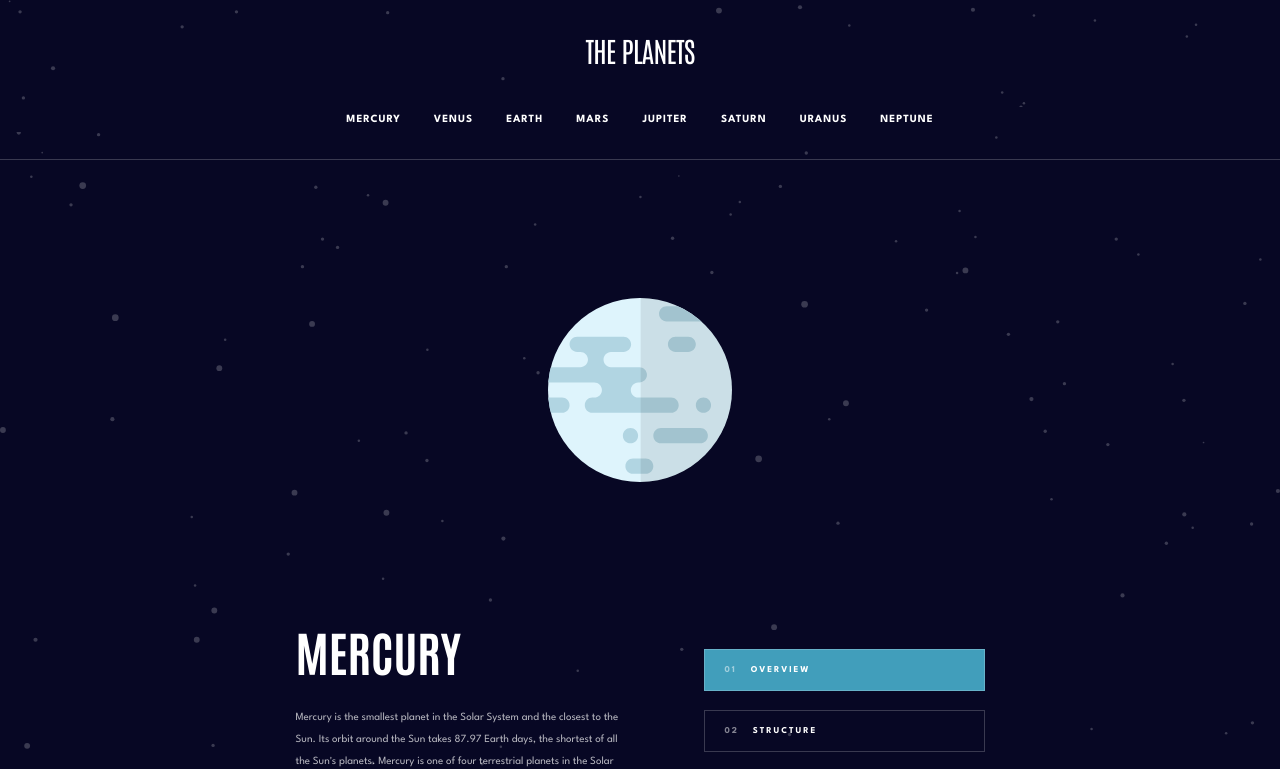
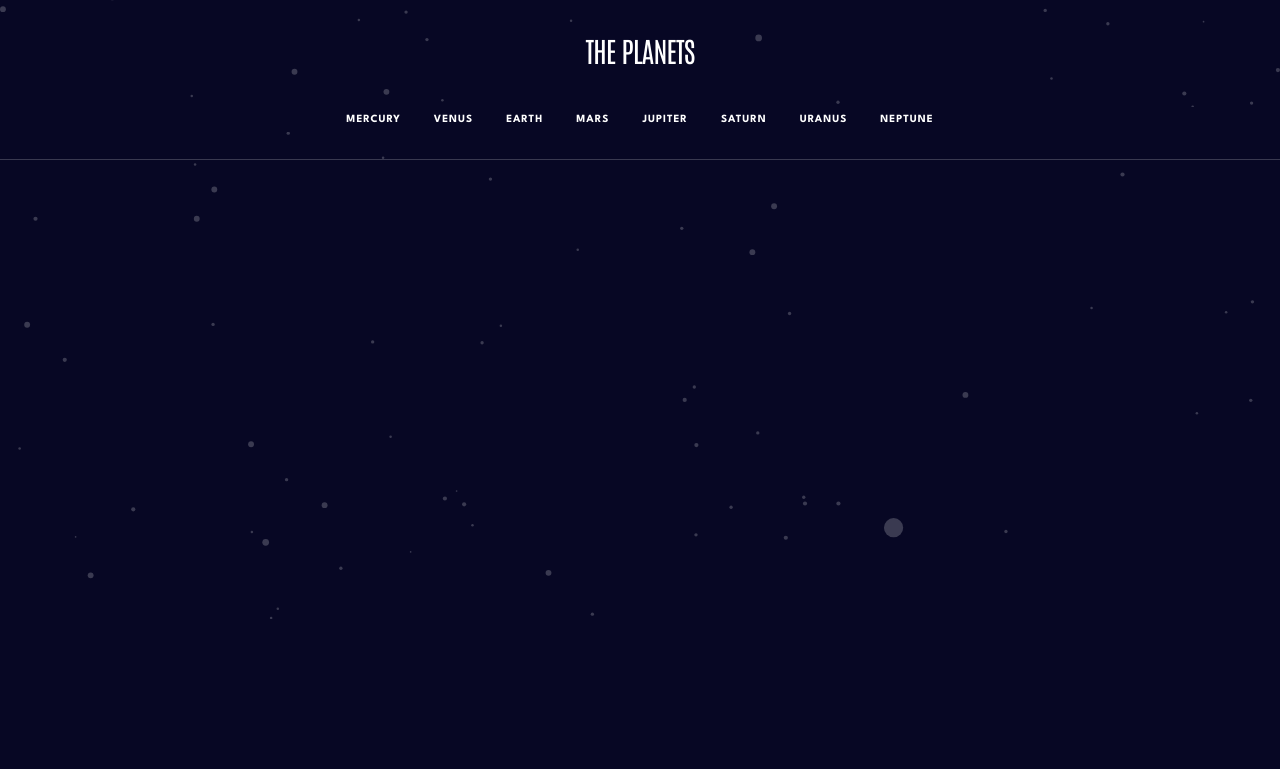
Before and after one commit to DavitDvalashvili/Planets-fact-site, a React (Vite) app: page / in a window 1280 px wide. Before the commit this address led to /Mercury. Shown: the top 769 px of the page. Built offline with nearby package versions, Linux system fonts and the light colour scheme.

Commit message:
fix: fix bugs

```diff
--- a/src/App.tsx
+++ b/src/App.tsx
@@ -4,12 +4,11 @@ import Header from "./components/Header";
 import { Route, Routes } from "react-router-dom";
 import Planets from "./components/Planets";
 import data from "./data.json";
-import Home from "./components/Home";
 
 export const activeContext = createContext<string | null>(null);
 
 function App() {
-  const [activePage, setActivePage] = useState("Mercury");
+  const [activePage, setActivePage] = useState("");
 
   return (
     <>
@@ -18,10 +17,9 @@ function App() {
         <Header setActivePage={setActivePage} activePage={activePage} />
         <activeContext.Provider value={activePage}>
           <Routes>
-            <Route path="/" index element={<Home />} />
             {data.map((planet) => (
               <Route
-                path={planet.name}
+                path={`${planet.name}`}
                 key={planet.name}
                 element={<Planets />}
               />
--- a/src/components/Home.tsx
+++ /dev/null
@@ -1,8 +0,0 @@
-import { Navigate } from "react-router-dom";
-
-const Home = () => {
-  if (true) {
-    return <Navigate to="Mercury" />;
-  }
-};
-export default Home;
--- a/src/components/Planets.tsx
+++ b/src/components/Planets.tsx
@@ -12,13 +12,15 @@ const Planets = () => {
   const [categoryIndex, setCategoryIndex] = useState(1);
 
   data.map((planet, index) => {
-    if (planet.name === context) {
+    if (planet.name === location.pathname.slice(1)) {
       useEffect(() => {
         setActiveIndex(index);
-        //setCategoryIndex(1);
+        setCategoryIndex(1);
       }, [context]);
     }
   });
+
+  console.log(location.pathname.slice(1));
 
   //target inner width of the window
   const [innerWidth, setInnerWidth] = useState<number>(window.innerWidth);
--- a/src/data.json
+++ b/src/data.json
@@ -19,9 +19,9 @@
     "radius": "2,439.7 KM",
     "temperature": "430°c",
     "images": {
-      "planet": "/../public/assets/planet-mercury.svg",
-      "internal": "/../public/assets/planet-mercury-internal.svg",
-      "geology": "/../public/assets/geology-mercury.png"
+      "planet": "./../public/assets/planet-mercury.svg",
+      "internal": "./../public/assets/planet-mercury-internal.svg",
+      "geology": "./../public/assets/geology-mercury.png"
     }
   },
   {
@@ -44,9 +44,9 @@
     "radius": "6,051.8 KM",
     "temperature": "471°c",
     "images": {
-      "planet": "/../public/assets/planet-venus.svg",
-      "internal": "/../public/assets/planet-venus-internal.svg",
-      "geology": "/../public/assets/geology-venus.png"
+      "planet": "./../public/assets/planet-venus.svg",
+      "internal": "./../public/assets/planet-venus-internal.svg",
+      "geology": "./../public/assets/geology-venus.png"
     }
   },
   {
@@ -69,9 +69,9 @@
     "radius": "6,371 KM",
     "temperature": "16°c",
     "images": {
-      "planet": "../public/assets/planet-earth.svg",
-      "internal": "../public/assets/planet-earth-internal.svg",
-      "geology": "../public/assets/geology-earth.png"
+      "planet": "./../public/assets/planet-earth.svg",
+      "internal": "./../public/assets/planet-earth-internal.svg",
+      "geology": "./../public/assets/geology-earth.png"
     }
   },
   {
@@ -94,9 +94,9 @@
     "radius": "3,389.5 KM",
     "temperature": "-28°c",
     "images": {
-      "planet": "/../public/assets/planet-mars.svg",
-      "internal": "/../public/assets/planet-mars-internal.svg",
-      "geology": "/../public/assets/geology-mars.png"
+      "planet": "./../public/assets/planet-mars.svg",
+      "internal": "./../public/assets/planet-mars-internal.svg",
+      "geology": "./../public/assets/geology-mars.png"
     }
   },
   {
@@ -119,9 +119,9 @@
     "radius": "69,911 KM",
     "temperature": "-108°c",
     "images": {
-      "planet": "/../public/assets/planet-jupiter.svg",
-      "internal": "/../public/assets/planet-jupiter-internal.svg",
-      "geology": "/../public/assets/geology-jupiter.png"
+      "planet": "./../public/assets/planet-jupiter.svg",
+      "internal": "./../public/assets/planet-jupiter-internal.svg",
+      "geology": "./../public/assets/geology-jupiter.png"
     }
   },
   {
@@ -144,9 +144,9 @@
     "radius": "58,232 KM",
     "temperature": "-138°c",
     "images": {
-      "planet": "/../public/assets/planet-saturn.svg",
-      "internal": "/../public/assets/planet-saturn-internal.svg",
-      "geology": "/../public/assets/geology-saturn.png"
+      "planet": "./../public/assets/planet-saturn.svg",
+      "internal": "./../public/assets/planet-saturn-internal.svg",
+      "geology": "./../public/assets/geology-saturn.png"
     }
   },
   {
@@ -169,9 +169,9 @@
     "radius": "25,362 KM",
     "temperature": "-195°c",
     "images": {
-      "planet": "/../public/assets/planet-uranus.svg",
-      "internal": "/../public/assets/planet-uranus-internal.svg",
-      "geology": "/../public/assets/geology-uranus.png"
+      "planet": "./../public/assets/planet-uranus.svg",
+      "internal": "./../public/assets/planet-uranus-internal.svg",
+      "geology": "./../public/assets/geology-uranus.png"
     }
   },
   {
@@ -194,9 +194,9 @@
     "radius": "24,622 KM",
     "temperature": "-201°c",
     "images": {
-      "planet": "/../public/assets/planet-neptune.svg",
-      "internal": "/../public/assets/planet-neptune-internal.svg",
-      "geology": "/../public/assets/geology-neptune.png"
+      "planet": "./../public/assets/planet-neptune.svg",
+      "internal": "./../public/assets/planet-neptune-internal.svg",
+      "geology": "./../public/assets/geology-neptune.png"
     }
   }
 ]
```
Also changed, not shown: src/components/Header.tsx (+17 -0 lines).
